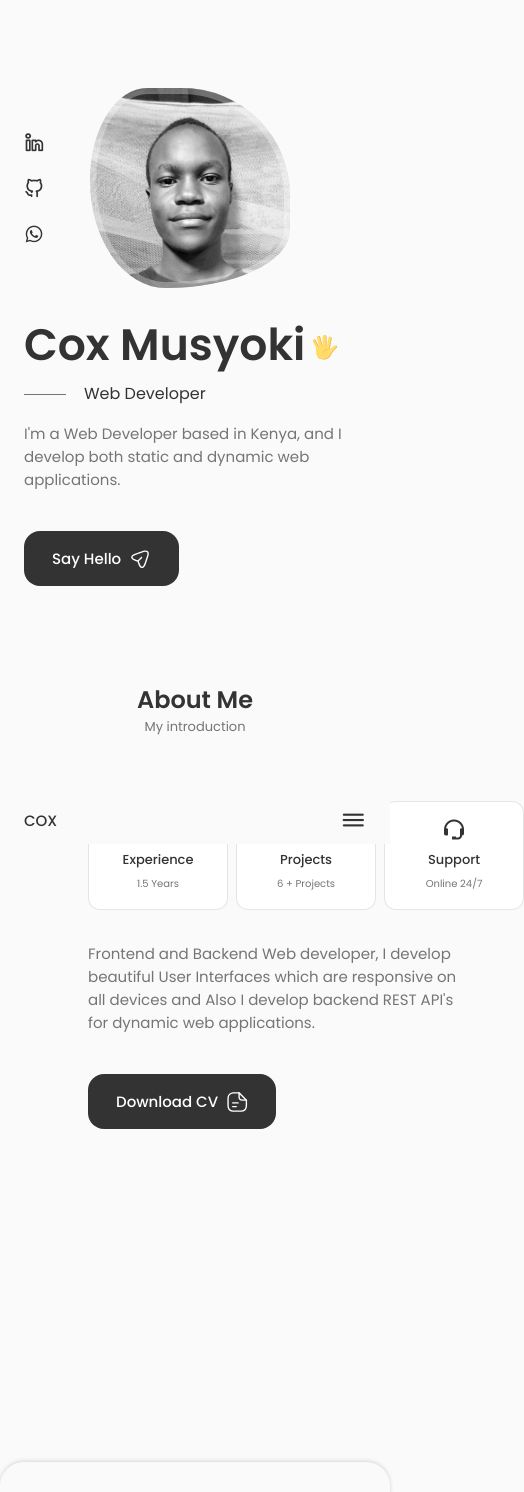
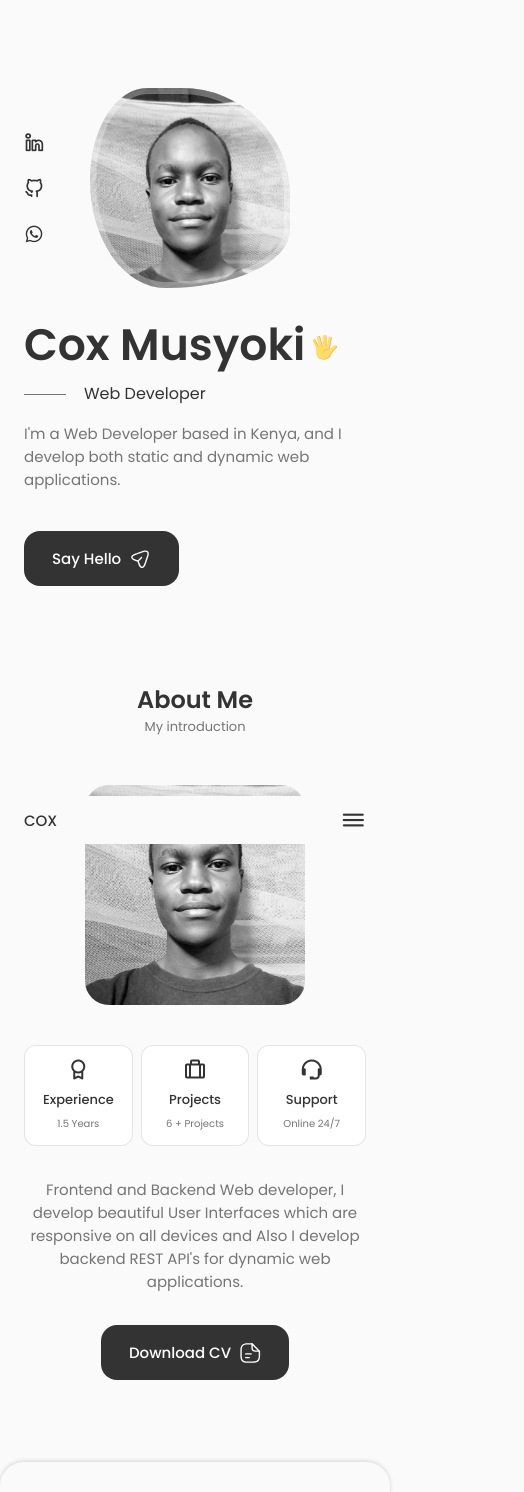
Before and after one commit to coxmd/My-React-Website, a React (Vite) app: page / in a window 390 px wide. Shown: the whole page, 524 px wide, since content can reach past the window. Before the commit the page ends 1193 px from the top, so only its background shows below. Built offline with nearby package versions, Linux system fonts and the light colour scheme.

Commit message:
Fixed responsiveness of the About section on smaller screens

```diff
--- a/src/App.css
+++ b/src/App.css
@@ -188,8 +188,15 @@
 
 /* For medium devices */
 @media screen and (max-width: 768px) {
+  body {
+    margin: 0 0 var(--header-height) 0;
+  }
   .section {
     padding: 2rem 0 4rem;
+  }
+
+  .section__subtitle {
+    margin-bottom: var(--mb-3);
   }
 }
 
--- a/src/components/about/about.css
+++ b/src/components/about/about.css
@@ -43,3 +43,51 @@
     padding: 0 4rem 0 0;
     margin-bottom: var(--mb-2-5);
 }
+
+/* BREAKPOINTS */
+/* For large devices */
+@media screen and (max-width: 992px) {
+    .about__container {
+        grid-template-columns: 1fr;
+        row-gap: 2.5rem;
+    }
+
+    .about__img {
+        width: 220px;
+    }
+
+    .about__box {
+        padding: 0.75rem 0.5rem;
+    }
+    .about__data {
+        text-align: center;
+    }
+
+    .about__info {
+        justify-content: center;
+    }
+
+    .about__description {
+        padding: 0 5rem;
+        margin-bottom: 2rem;
+    }
+  }
+
+  /* For medium devices */
+  @media screen and (max-width: 576px) {
+    .about__info {
+        grid-template-columns: repeat(3, 1fr);
+    }
+
+    .about__description {
+        padding: 0;
+    }
+  }
+
+  /* For small devices */
+  @media screen and (max-width: 350px) {
+    .about__info {
+        grid-template-columns: repeat(2, 1fr);
+    }
+
+  }
```
